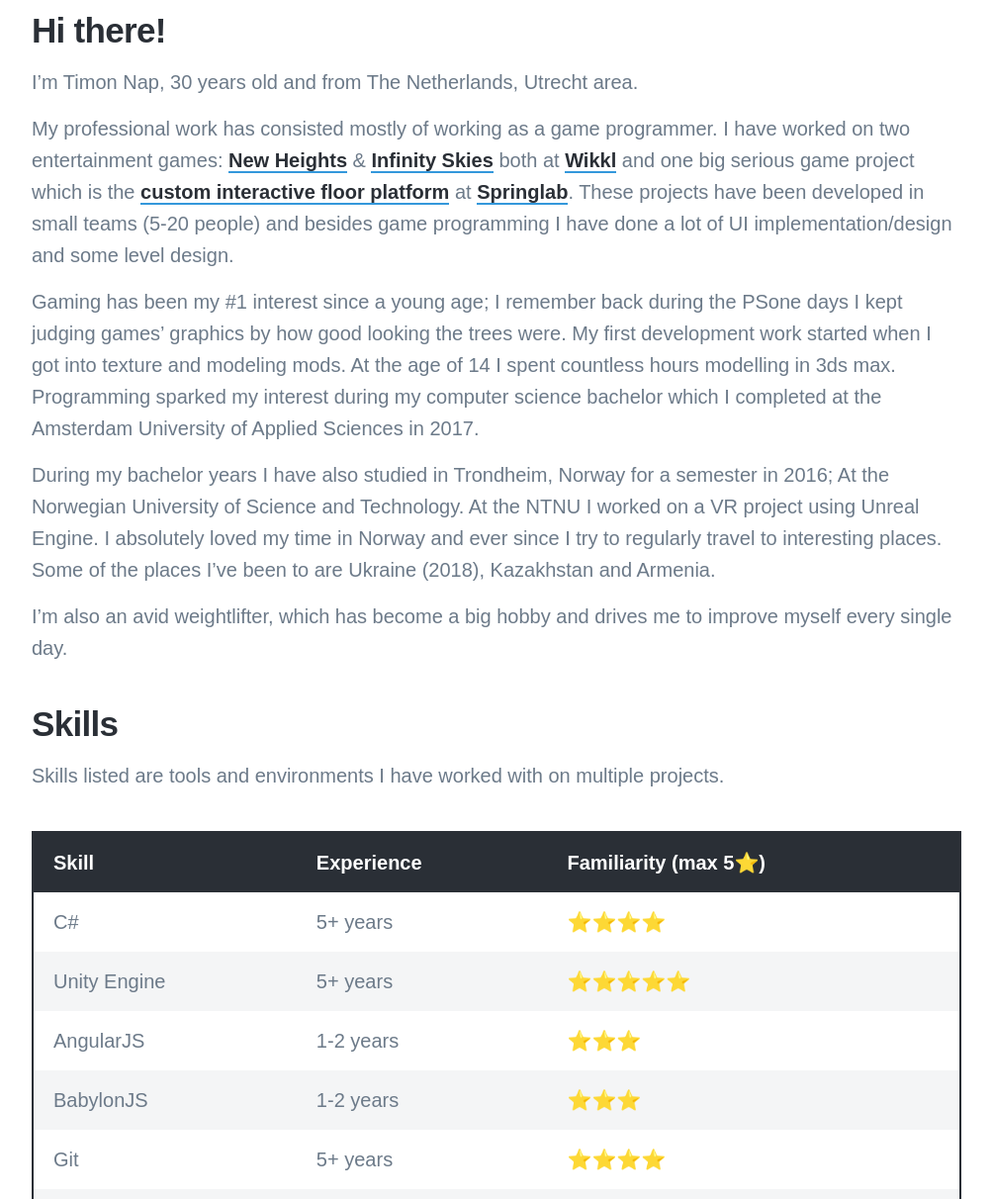
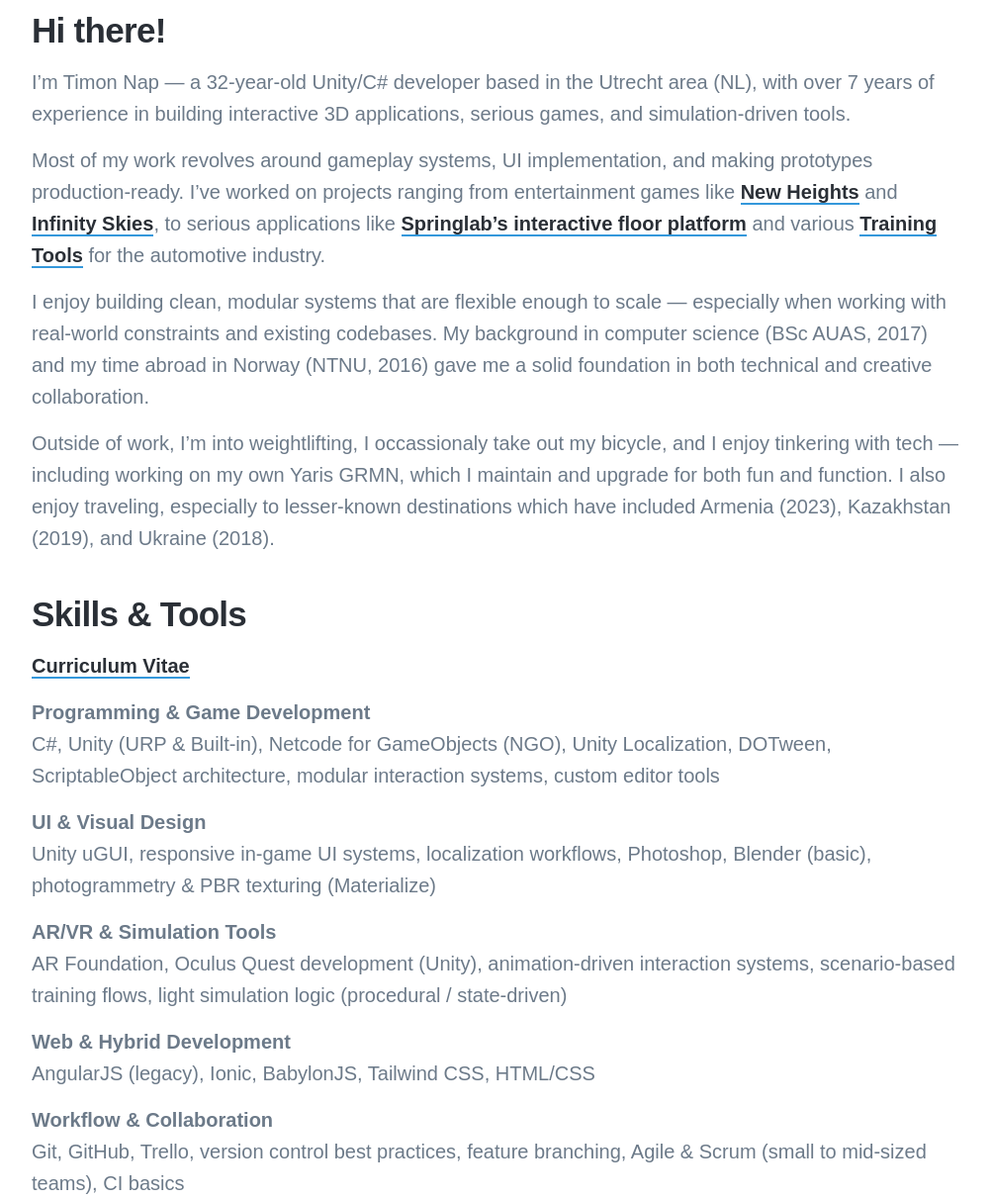
Before and after one commit to Rynji/Rynji.github.io, a Jekyll site: the page built from _pages/about.md, in a window 1280 px wide and 1400 px high, scrolled down 401 px. Shown: the part 188-1400 px from the top of the window at 99% size, without its empty margins (138-1141 px from the left). Built offline with Jekyll 4.4.1, drawn with Linux system fonts in a browser that asks for light colours; nearby versions of some CDN libraries; some web fonts are replaced; some of the changed text lies outside the part shown.

Commit message:
Updated site content with Innovam, updated about, removed link to blog (outdated)

```diff
--- a/_data/settings.yml
+++ b/_data/settings.yml
@@ -12,8 +12,8 @@
       url: '/'
     - title: 'About & Skills'
       url: '/about'
-    - title: 'Blog'
-      url: '/blog'
+    # - title: 'Blog'
+    #   url: '/blog'
     - title: 'Contact'
       url: '/contact'
 
--- a/_pages/about.md
+++ b/_pages/about.md
@@ -7,29 +7,31 @@
 
 ## Hi there!
 
-I'm Timon Nap, 30 years old and from The Netherlands, Utrecht area.
+I’m Timon Nap — a 32-year-old Unity/C# developer based in the Utrecht area (NL), with over 7 years of experience in building interactive 3D applications, serious games, and simulation-driven tools.
 
-My professional work has consisted mostly of working as a game programmer. I have worked on two entertainment games: [New Heights](/project/new-heights) & [Infinity Skies](/project/infinity-skies) both at [Wikkl](https://www.wikkl.me) and one big serious game project which is the [custom interactive floor platform](/project/interactive-floor-project) at [Springlab](https://springlab.nl). These projects have been developed in small teams (5-20 people) and besides game programming I have done a lot of UI implementation/design and some level design.
+Most of my work revolves around gameplay systems, UI implementation, and making prototypes production-ready. I’ve worked on projects ranging from entertainment games like [New Heights](/project/new-heights) and [Infinity Skies](/project/infinity-skies), to serious applications like [Springlab’s interactive floor platform](/project/interactive-floor-project) and various [Training Tools](/project/innovam) for the automotive industry.
 
-Gaming has been my #1 interest since a young age; I remember back during the PSone days I kept judging games' graphics by how good looking the trees were. My first development work started when I got into texture and modeling mods. At the age of 14 I spent countless hours modelling in 3ds max.
-Programming sparked my interest during my computer science bachelor which I completed at the Amsterdam University of Applied Sciences in 2017.
+I enjoy building clean, modular systems that are flexible enough to scale — especially when working with real-world constraints and existing codebases. My background in computer science (BSc AUAS, 2017) and my time abroad in Norway (NTNU, 2016) gave me a solid foundation in both technical and creative collaboration.
 
-During my bachelor years I have also studied in Trondheim, Norway for a semester in 2016; At the Norwegian University of Science and Technology. At the NTNU I worked on a VR project using Unreal Engine. I absolutely loved my time in Norway and ever since I try to regularly travel to interesting places. Some of the places I've been to are Ukraine (2018), Kazakhstan and Armenia.
-
-I'm also an avid weightlifter, which has become a big hobby and drives me to improve myself every single day.
+Outside of work, I’m into weightlifting, I occassionaly take out my bicycle, and I enjoy tinkering with tech — including working on my own Yaris GRMN, which I maintain and upgrade for both fun and function. I also enjoy traveling, especially to lesser-known destinations which have included Armenia (2023), Kazakhstan (2019), and Ukraine (2018).
 
 
-## Skills
+## Skills & Tools
 
-Skills listed are tools and environments I have worked with on multiple projects.
+[Curriculum Vitae](/documents/cv-timon-public.pdf)
 
-Skill | Experience | Familiarity (max 5⭐)
---- | --- | ---
-C# | 5+ years | ⭐⭐⭐⭐
-Unity Engine | 5+ years | ⭐⭐⭐⭐⭐
-AngularJS | 1-2 years | ⭐⭐⭐
-BabylonJS | 1-2 years | ⭐⭐⭐
-Git | 5+ years | ⭐⭐⭐⭐
-Scrum | 5+ years | ⭐⭐⭐⭐
-Photoshop | 5+ years | ⭐⭐⭐⭐
-Blender | 2 years | ⭐⭐⭐
+
+**Programming & Game Development**
+C#, Unity (URP & Built-in), Netcode for GameObjects (NGO), Unity Localization, DOTween, ScriptableObject architecture, modular interaction systems, custom editor tools
+
+**UI & Visual Design**
+Unity uGUI, responsive in-game UI systems, localization workflows, Photoshop, Blender (basic), photogrammetry & PBR texturing (Materialize)
+
+**AR/VR & Simulation Tools**
+AR Foundation, Oculus Quest development (Unity), animation-driven interaction systems, scenario-based training flows, light simulation logic (procedural / state-driven)
+
+**Web & Hybrid Development**
+AngularJS (legacy), Ionic, BabylonJS, Tailwind CSS, HTML/CSS
+
+**Workflow & Collaboration**
+Git, GitHub, Trello, version control best practices, feature branching, Agile & Scrum (small to mid-sized teams), CI basics
--- a/index.html
+++ b/index.html
@@ -13,8 +13,8 @@
 
 	<div class="wrap">
 
-		<h1>Developer</h1>
-		<p style="font-size:22px"><i>Interactive installations, applications, serious & entertainment games.</i></p>
+		<h1>Experienced Unity Developer</h1>
+		<p style="font-size:22px"><i>Interactive applications, serious & entertainment games.</i></p>
 
 		{% include socials.html %}
 
```
Also changed, not shown: _projects/2019-12-24-Interactive-floor-project.md (+1 -3 lines), _projects/2022-03-01-angularjs-applications.md (+1 -3 lines), _projects/2025-07-04-innovam.md (added, +70 -0 lines), images/projects/innovam/evt2-multimeter.png (added), images/projects/innovam/innovam-header-large.png (added), 7 other files.
